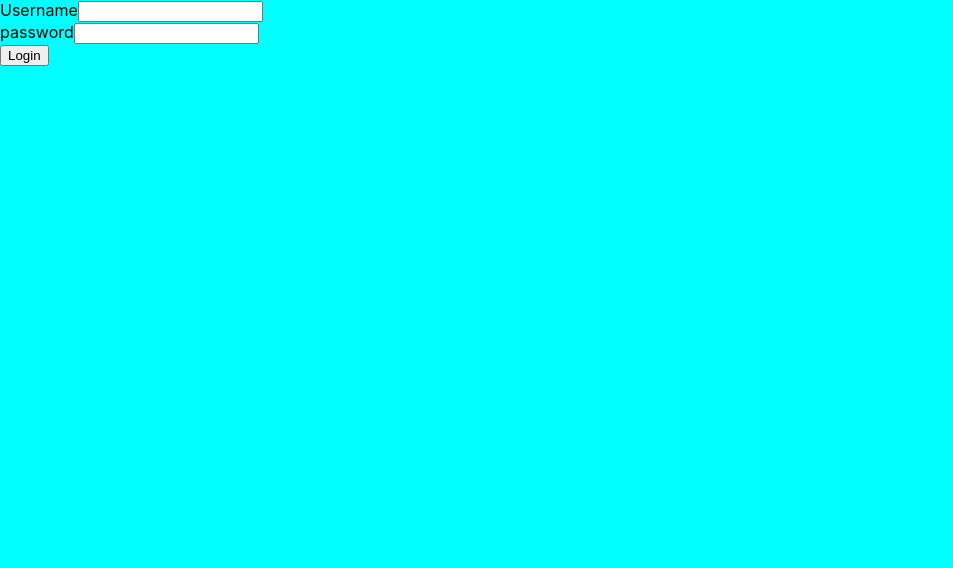
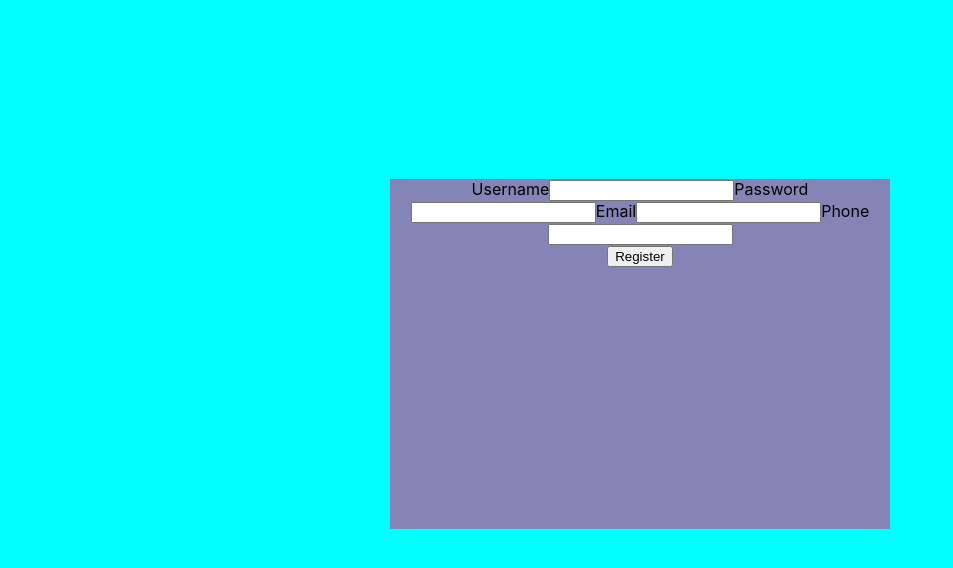
Before and after one commit to phongtran03/Air-Ticket-Sales-FE, a React (Create React App) app: page / in a window 1280 px wide. Shown: the top 568 px of the page, without its empty margins (0-953 px from the left). Built offline with nearby package versions, Linux system fonts and the light colour scheme.

Commit message:
new update

```diff
--- a/src/App.js
+++ b/src/App.js
@@ -4,8 +4,8 @@ function App() {
 
   return (
     <div className="App">
-      <Login />
-      {/* <Register /> */}
+      {/* <Login /> */}
+      <Register />
     </div>
   );
 }
--- a/src/authenticator/register.css
+++ b/src/authenticator/register.css
@@ -1,8 +1,12 @@
 body{
    background-color: aqua;
+   width: 100%;
+   height: 100%;
 }
 #form{
-    width: 10%;
-    height:50%;
+    width: 500px;
+    height: 350px;
     background-color: rgb(132, 132, 182);
+    margin: 14% auto;
+    text-align: center;
 }
--- a/src/authenticator/register.js
+++ b/src/authenticator/register.js
@@ -53,26 +53,24 @@ const Register = () => {
 return (
     <body>
     <form id="form">
-        <div>
+
             <label>Username</label>
             <input type="text" name="username" onChange={onChangeUsername}required></input>
-        </div>
-        <div>
+
+
             <label>Password</label>
             <input type="password" name="password" onChange={onChangePassword}required></input>
-        </div>
-        <div>
+
+
             <label>Email</label>
             <input type="text" name="email" onChange={onChangeEmail}required></input>
-        </div>
-        <div>
+
+
             <label>Phone</label>
             <input type="text" name="phone" onChange={onChangePhone}required></input>
-        </div>
+
         <div>{value}</div>
-        <div>
             <button type="button" onClick={onRegister}>Register</button>
-        </div>
     </form>
     </body>
 )
```
